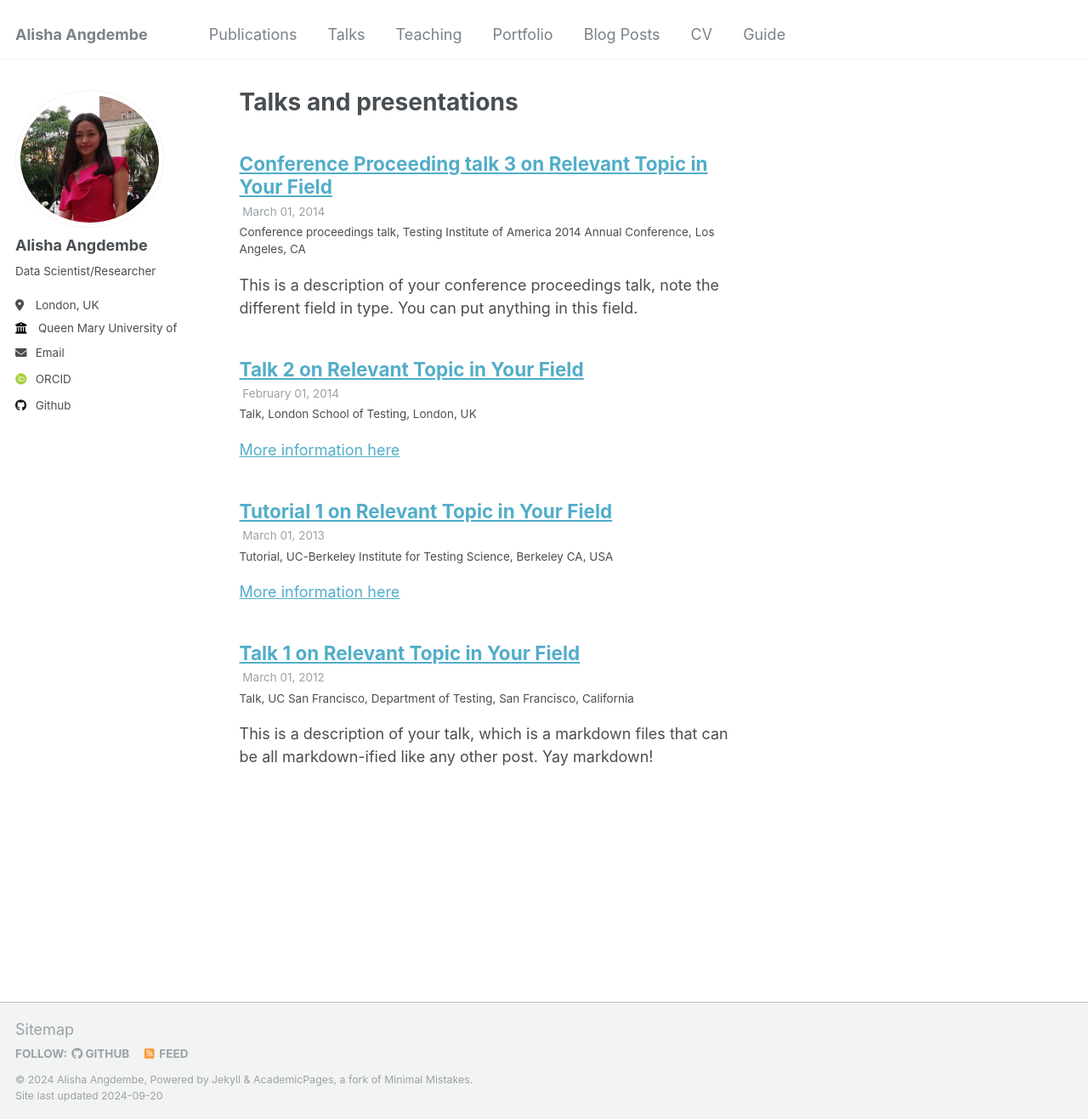
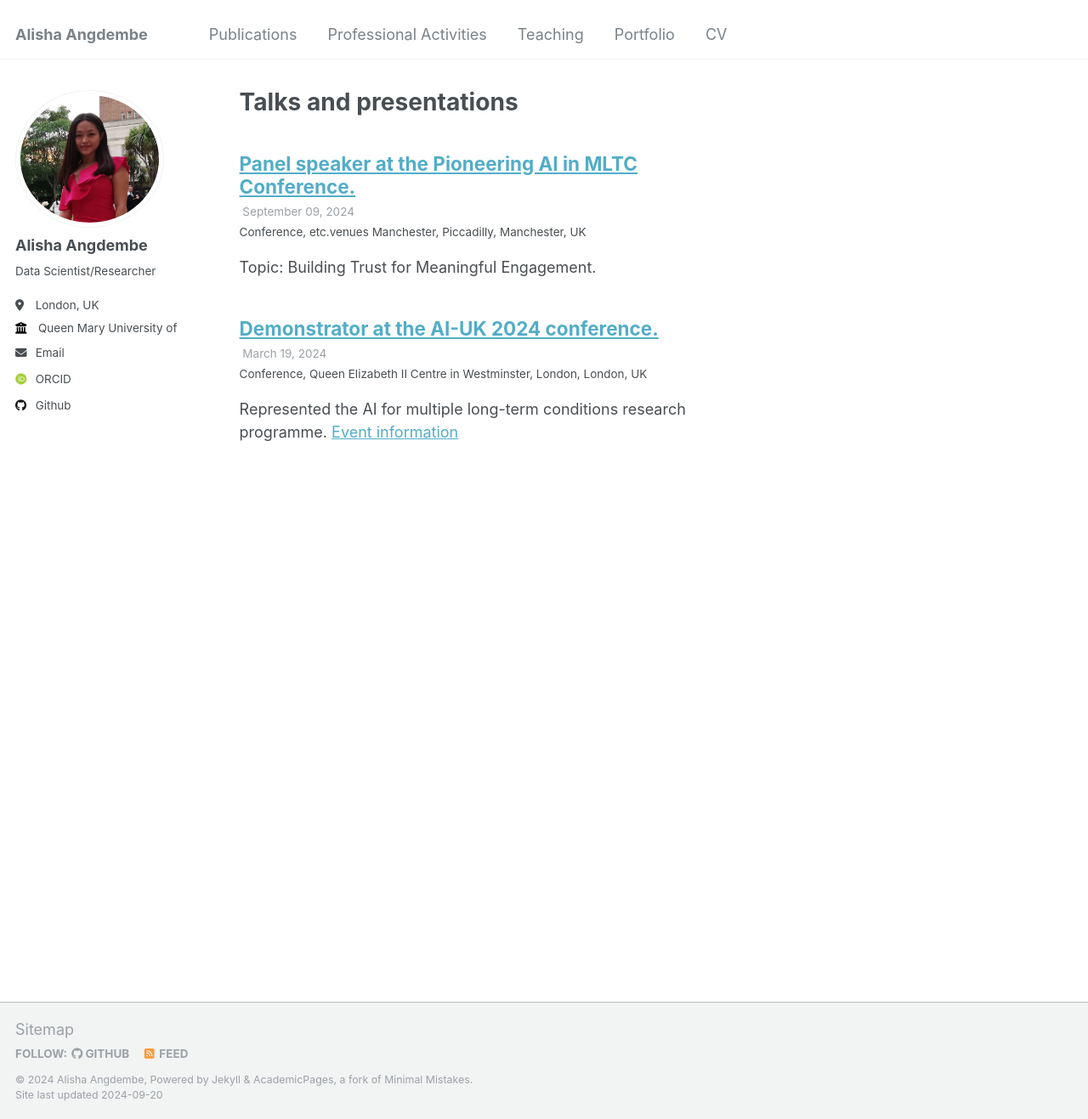
Before and after one commit to AlishaAng/AlishaAng.github.io, a Jekyll site: the page built from _pages/talks.html, in a window 1280 px wide and 1317 px high. Shown: the whole window at 85% size. Built offline with Jekyll 4.4.1, drawn with Linux system fonts in a browser that asks for light colours; some web fonts are replaced.

Commit message:
Update professional activity

```diff
--- a/_data/navigation.yml
+++ b/_data/navigation.yml
@@ -8,7 +8,7 @@ main:
   - title: "Publications"
     url: /publications/
 
-  - title: "Talks"
+  - title: "Professional Activities"
     url: /talks/
 
   - title: "Teaching"
@@ -17,11 +17,5 @@ main:
   - title: "Portfolio"
     url: /portfolio/
 
-  - title: "Blog Posts"
-    url: /year-archive/
-
   - title: "CV"
     url: /cv/
-
-  - title: "Guide"
-    url: /markdown/
--- a/_talks/2012-03-01-talk-1.md
+++ /dev/null
@@ -1,11 +0,0 @@
----
-title: "Talk 1 on Relevant Topic in Your Field"
-collection: talks
-type: "Talk"
-permalink: /talks/2012-03-01-talk-1
-venue: "UC San Francisco, Department of Testing"
-date: 2012-03-01
-location: "San Francisco, California"
----
-
-This is a description of your talk, which is a markdown files that can be all markdown-ified like any other post. Yay markdown!
--- a/_talks/2013-03-01-tutorial-1.md
+++ /dev/null
@@ -1,13 +0,0 @@
----
-title: "Tutorial 1 on Relevant Topic in Your Field"
-collection: talks
-type: "Tutorial"
-permalink: /talks/2013-03-01-tutorial-1
-venue: "UC-Berkeley Institute for Testing Science"
-date: 2013-03-01
-location: "Berkeley CA, USA"
----
-
-[More information here](http://exampleurl.com)
-
-This is a description of your tutorial, note the different field in type. This is a markdown files that can be all markdown-ified like any other post. Yay markdown!
--- a/_talks/2014-02-01-talk-2.md
+++ /dev/null
@@ -1,13 +0,0 @@
----
-title: "Talk 2 on Relevant Topic in Your Field"
-collection: talks
-type: "Talk"
-permalink: /talks/2014-02-01-talk-2
-venue: "London School of Testing"
-date: 2014-02-01
-location: "London, UK"
----
-
-[More information here](http://example2.com)
-
-This is a description of your talk, which is a markdown files that can be all markdown-ified like any other post. Yay markdown!
--- a/_talks/2014-03-01-talk-3.md
+++ /dev/null
@@ -1,11 +0,0 @@
----
-title: "Conference Proceeding talk 3 on Relevant Topic in Your Field"
-collection: talks
-type: "Conference proceedings talk"
-permalink: /talks/2014-03-01-talk-3
-venue: "Testing Institute of America 2014 Annual Conference"
-date: 2014-03-01
-location: "Los Angeles, CA"
----
-
-This is a description of your conference proceedings talk, note the different field in type. You can put anything in this field.
--- /dev/null
+++ b/_talks/2024-03-19-AI_UK.md
@@ -0,0 +1,12 @@
+---
+title: "Demonstrator at the AI-UK 2024 conference."
+collection: talks
+type: "Conference"
+permalink: /talks/2024-03-19-AI_UK
+venue: "Queen Elizabeth II Centre in Westminster, London"
+date: 2024-03-19 - 2024-03-20
+location: "London, UK"
+---
+
+Represented the AI for multiple long-term conditions research programme.
+[Event information](https://ai-uk.turing.ac.uk/programme/)
--- /dev/null
+++ b/_talks/2024-09-09-AIM.md
@@ -0,0 +1,15 @@
+---
+title: "Panel speaker at the Pioneering AI in MLTC Conference."
+collection: talks
+type: "Conference"
+permalink: /talks/2024-09-09-AIM
+venue: "etc.venues Manchester, Piccadilly"
+date: 2024-09-09 - 2024-09-10
+location: "Manchester, UK"
+---
+
+Topic: Building Trust for Meaningful Engagement.
+
+As a panel speaker, I shared insights on how early career researchers can build trust and foster meaningful Public and Patient Involvement (PPI) in research. I discussed what effective engagement looks like, the outcomes it can achieve, and how I’ve adapted my approach to make PPI more impactful and inclusive. My talk emphasized practical ways to strengthen researcher-participant collaboration for better research outcomes.
+
+[Event information](https://www.turing.ac.uk/events/pioneering-ai-mltc-bridging-research-and-practice-conference-2024#:~:text=This%20Conference%20is%20an%20opportunity,work%2C%20and%20develop%20their%20skills.)
```
